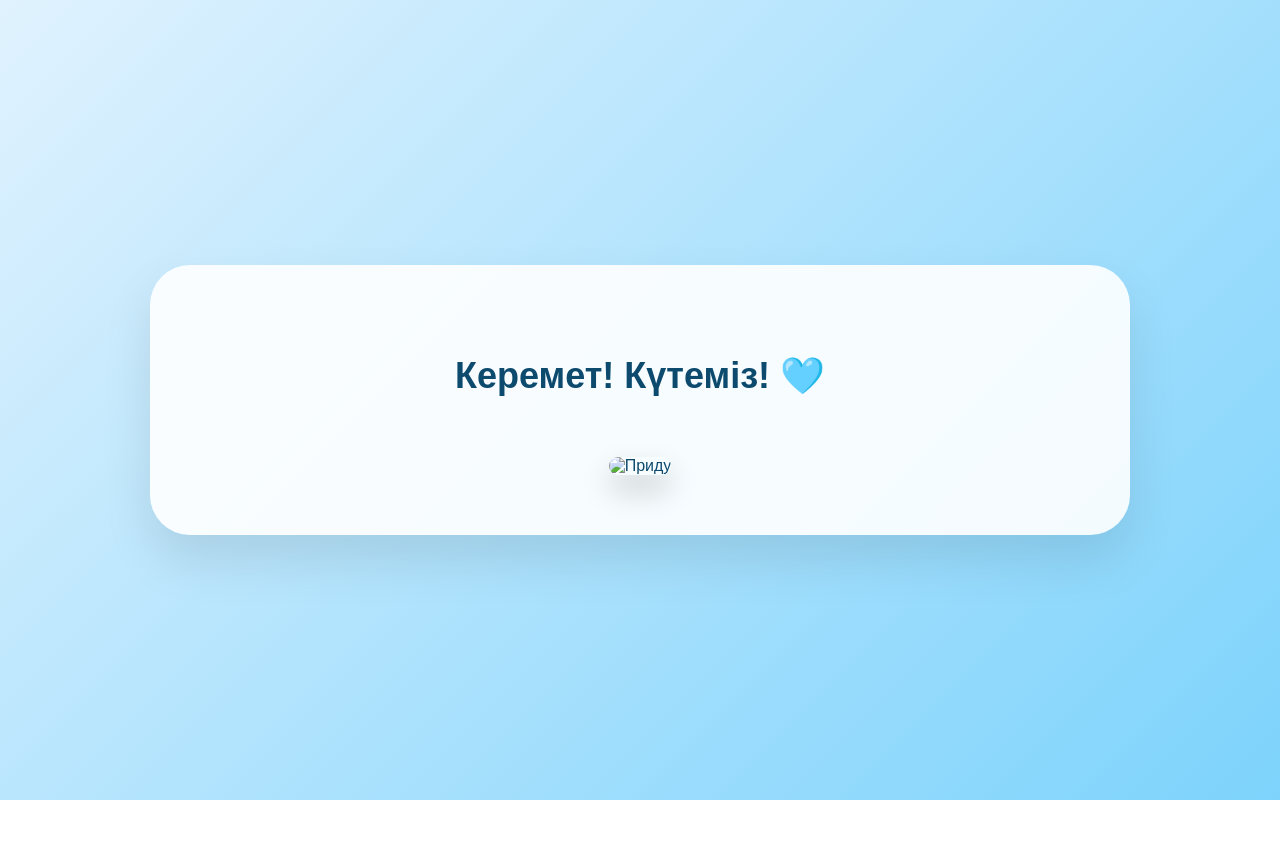
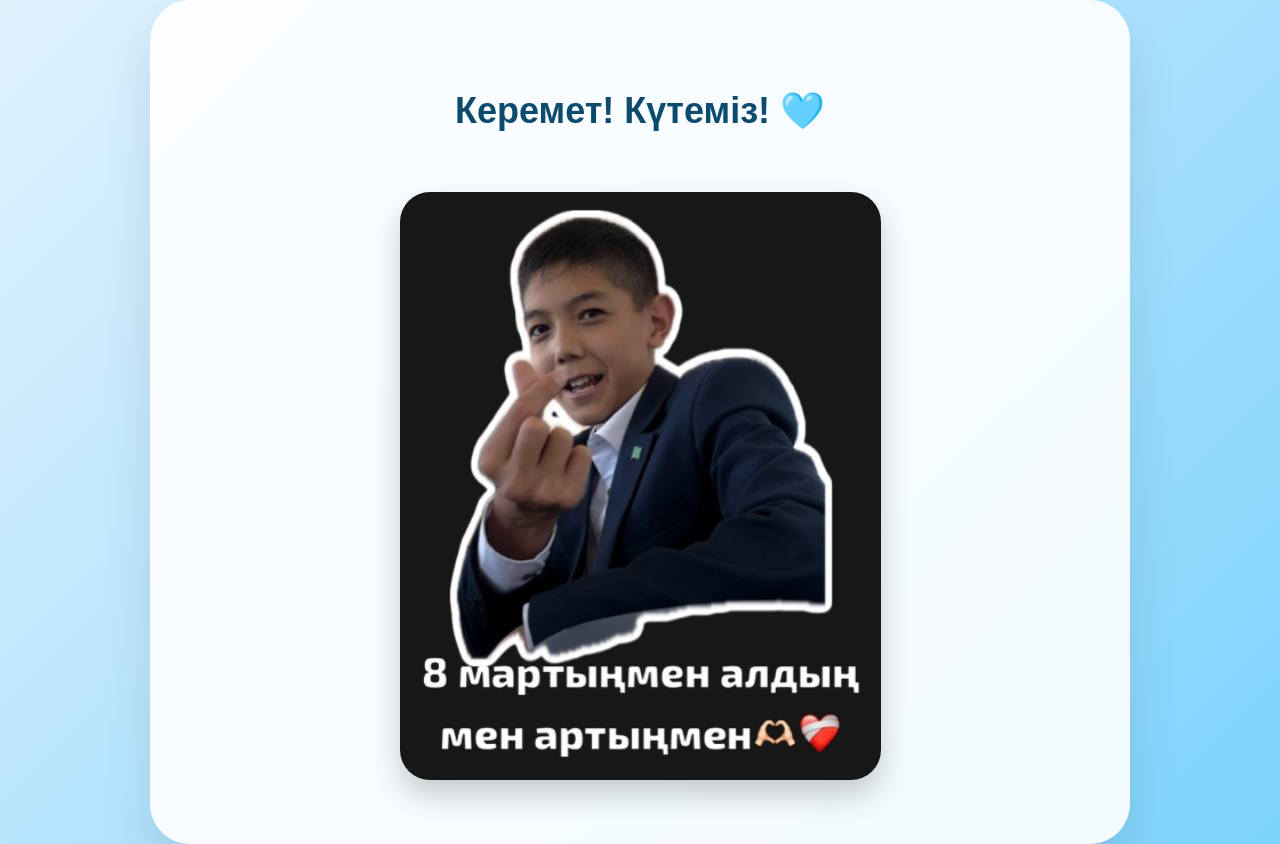
Before and after one commit to sabinatolegenqyzy-ctrl/7may.github.io, a plain HTML site: page index.html in a window 1280 px wide. Both pictures are taken after a click on the button "Келемін". Before the commit the page ends 800 px from the top, so only its background shows below. Drawn offline with Linux system fonts and the light colour scheme.

Commit message:
Update index.html

```diff
--- a/index.html
+++ b/index.html
@@ -120,7 +120,7 @@
 
         <div id="yesResponse" class="result-section">
             <h2 style="font-size: 36px;">Керемет! Күтеміз! 🩵</h2>
-            <img src="dimosh.jpg" alt="Приду">
+            <img src="img/dimosh.jpg" alt="Приду">
         </div>
 
         <div id="noResponse" class="result-section">
```
